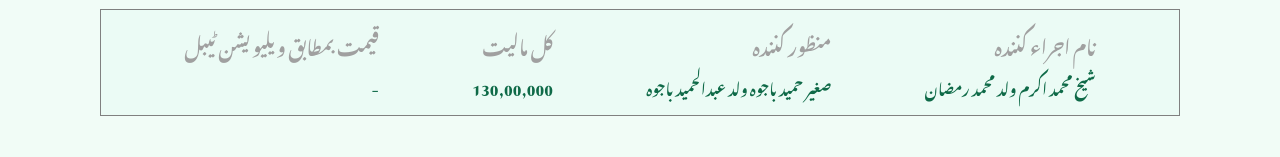
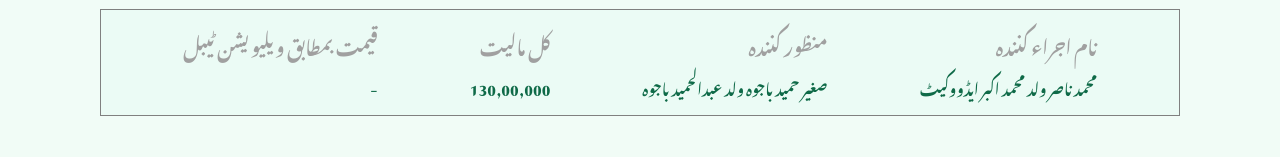
Before and after one commit to onlinefardpunjab-zameengovpk/Lyhsr87aTikusqa5s-wrI1F, a plain HTML site: page index.html in a window 1280 px wide. Shown: the part 495-652 px from the top of the page. Drawn offline with Linux system fonts and the light colour scheme; files that its build step writes are made by us from their sources; files whose address does not match are found by name.

Commit message:
Update index.html

```diff
--- a/index.html
+++ b/index.html
@@ -117,7 +117,7 @@
             <div class="item text4">
                 <h3>نام اجراء کنندہ
                 </h3>
-                <p>شیخ محمد اکرم ولد محمد رمضان
+                <p>محمد ناصر ولد محمد اکبر ایڈووکیٹ
                 </p>
             </div>
 
```
